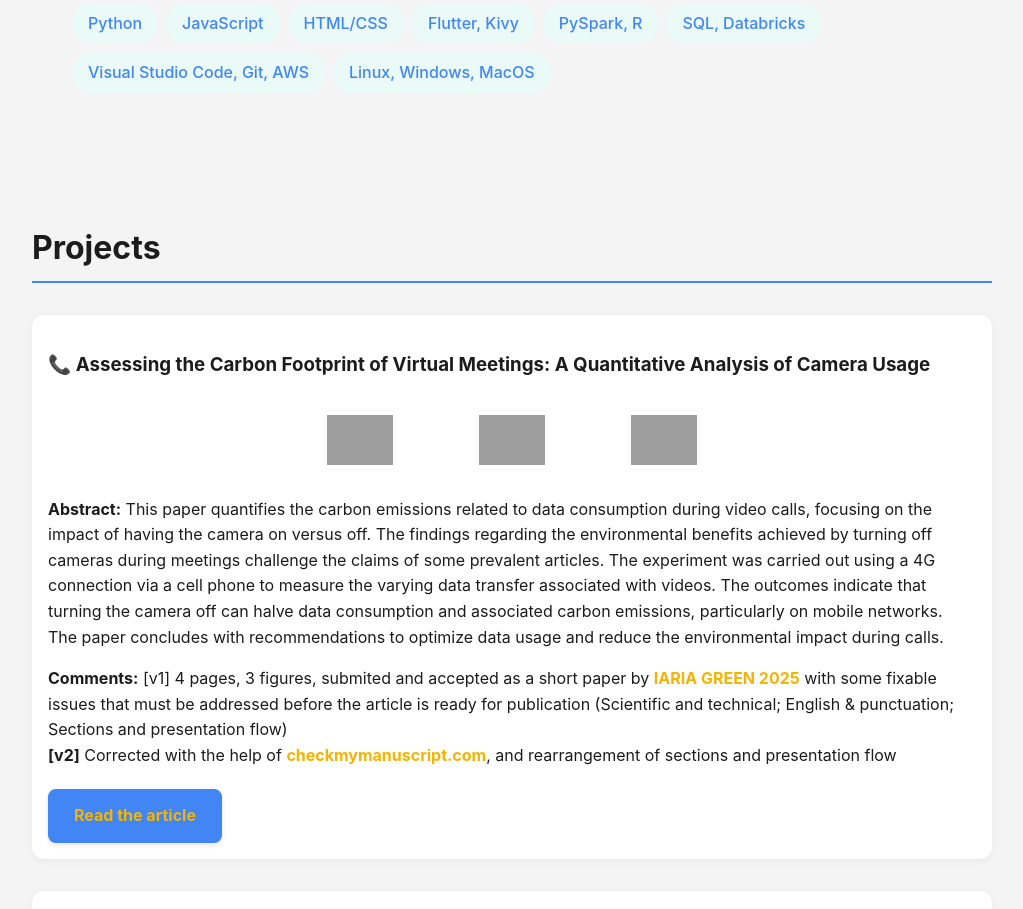
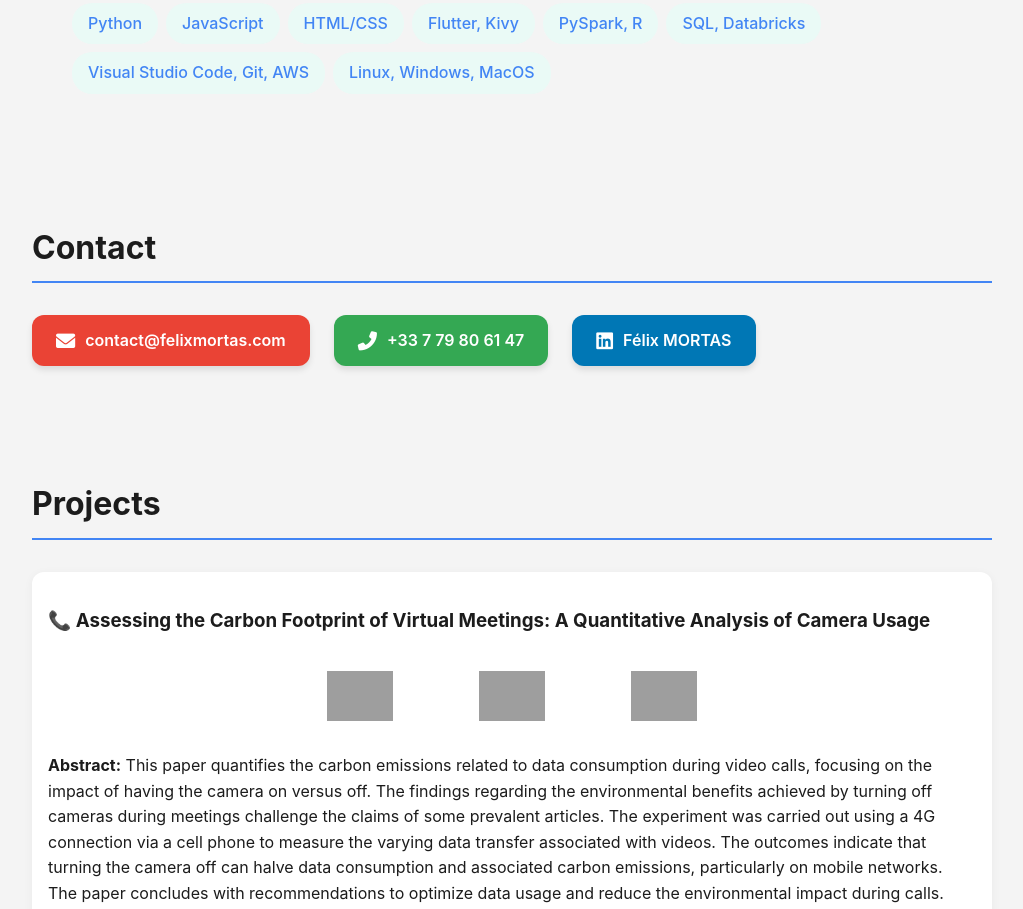
Before and after one commit to felixmortas/felixmortas.github.io, a plain HTML site: page index.html in a window 1280 px wide. Shown: the part 1081-1990 px from the top of the page, without its empty margins (128-1151 px from the left). Drawn offline with Linux system fonts and the light colour scheme; grey boxes are pictures that could not be loaded.

Commit message:
Improve contact section

```diff
--- a/index.html
+++ b/index.html
@@ -20,8 +20,8 @@
         <ul>
           <li><a href="#about">About me</a></li>
           <li><a href="#skills">Skills</a></li>
+          <li><a href="#contact">Contact</a></li>
           <li><a href="#portfolio">Projects</a></li>
-          <li><a href="#contact">Contact</a></li>
           <li><a href="https://felixmortas.github.io/CV/cv_fr.html" target="_blank">CV</a></li>
         </ul>
       </nav>
@@ -49,6 +49,29 @@
         <li>Linux, Windows, MacOS</li>
       </ul>
     </section>
+
+    <section id="contact" class="container">
+      <h2>Contact</h2>
+      <div class="contact-grid">
+        <a href="mailto:contact@felixmortas.com" class="contact-btn email">
+          <i class="fas fa-envelope"></i>
+          <span>contact@felixmortas.com</span>
+        </a>
+
+        <a href="tel:+33779806147" class="contact-btn phone">
+          <i class="fas fa-phone-alt"></i>
+          <span>+33 7 79 80 61 47</span>
+        </a>
+
+        <a href="https://www.linkedin.com/in/f%C3%A9lix-mortas-b28b09202/" target="_blank" class="contact-btn linkedin">
+          <i class="fab fa-linkedin"></i>
+          <span>Félix MORTAS</span>
+        </a>
+      </div>
+    </section>
+
+<link rel="stylesheet" href="https://cdnjs.cloudflare.com/ajax/libs/font-awesome/6.0.0/css/all.min.css">
+
 
     <section id="portfolio" class="container">
       <h2>Projects</h2>
@@ -270,28 +293,6 @@
         </div>
       </div>
     </section>
-
-    <section id="contact" class="container">
-      <h2>Contact</h2>
-      <form>
-        <label for="name">Name:</label>
-        <input type="text" id="name" name="name" required>
-
-        <label for="email">Email:</label>
-        <input type="email" id="email" name="email" required>
-
-        <label for="message">Message:</label>
-        <textarea id="message" name="message" rows="5" required></textarea>
-
-        <button type="submit">Send</button>
-      </form>
-      <p>Or contact me directly by email: <a href="mailto:felix.mortas@hotmail.fr">felix.mortas@hotmail.fr</a><br>
-      or phone : <a href="tel:+33779806147">+33 7 79 80 61 47</a></p>
-      <div class="social">
-        <a href="https://www.linkedin.com/in/f%C3%A9lix-mortas-b28b09202/" target="_blank">LinkedIn</a>
-        <a href="https://github.com/felixmortas" target="_blank">GitHub</a>
-      </div>
-    </section>
   </main>
 
   <footer>
--- a/style.css
+++ b/style.css
@@ -93,6 +93,66 @@ h2 {
   border-radius: 20px;
   list-style: none;
   font-weight: 500;
+}
+
+/* --- Section Contact Design --- */
+
+.contact-grid {
+  display: flex;
+  gap: 1.5rem;
+  flex-wrap: wrap; /* Permet de passer sur plusieurs lignes sur mobile si besoin */
+  margin-top: 2rem;
+  justify-content: flex-start;
+}
+
+.contact-btn {
+  display: flex;
+  align-items: center;
+  gap: 10px;
+  padding: 0.8rem 1.5rem;
+  border-radius: 12px;
+  text-decoration: none;
+  font-weight: 600;
+  color: white;
+  transition: transform 0.2s, box-shadow 0.2s, filter 0.2s;
+  box-shadow: 0 4px 6px rgba(0, 0, 0, 0.1);
+}
+
+/* Couleurs spécifiques */
+.contact-btn.email {
+  background-color: #ea4335; /* Rouge Google/Email */
+}
+
+.contact-btn.phone {
+  background-color: #34a853; /* Vert Appel/WhatsApp */
+}
+
+.contact-btn.linkedin {
+  background-color: #0077b5; /* Bleu LinkedIn */
+}
+
+/* Effets au survol */
+.contact-btn:hover {
+  transform: translateY(-3px);
+  filter: brightness(1.1);
+  box-shadow: 0 6px 12px rgba(0, 0, 0, 0.15);
+  color: white; /* Garde le texte blanc même si un style parent essaie de le changer */
+}
+
+.contact-btn i {
+  font-size: 1.2rem;
+}
+
+/* Responsive : Boutons pleine largeur sur petits écrans */
+@media (max-width: 600px) {
+  .contact-grid {
+    flex-direction: column;
+    gap: 1rem;
+  }
+
+  .contact-btn {
+    justify-content: center;
+  }
 }
 
 .project {
```
